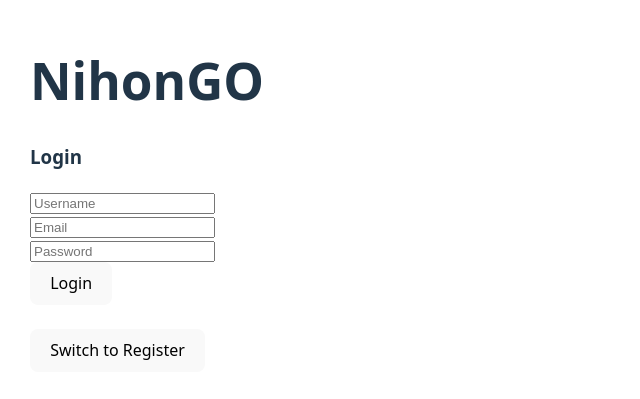
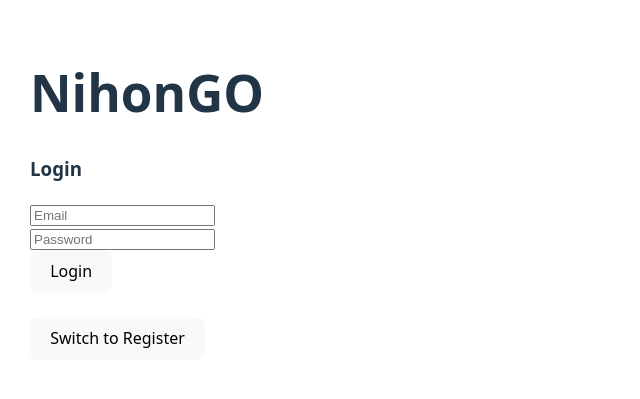
Before and after one commit to JoshMcGlynn/NihonGO, a React (Vite) app: page / in a window 1280 px wide. Shown: the part 205-604 px from the top of the page, without its empty margins (0-640 px from the left). Built offline with nearby package versions, Linux system fonts and the light colour scheme.

Commit message:
Changed login page so username is no longer a displayed field, as it is only required for registration

```diff
--- a/src/pages/Login.jsx
+++ b/src/pages/Login.jsx
@@ -97,12 +97,15 @@ export default function Login(){
             <div style={{ padding: 30 }}>
             <h1>NihonGO</h1>
             <h3>{mode === "login" ? "Login" : "Register"}</h3>
-
-            <input
-                placeholder="Username"
-                value={username}
-                onChange={(e) => setUsername(e.target.value)}
-            /><br/>
+            {mode === "register" && (
+                <>
+                    <input
+                        placeholder="Username"
+                        value={username}
+                        onChange={(e) => setUsername(e.target.value)}
+                    /><br/>
+                </>
+            )}
 
             <input
                 placeholder="Email"
```
